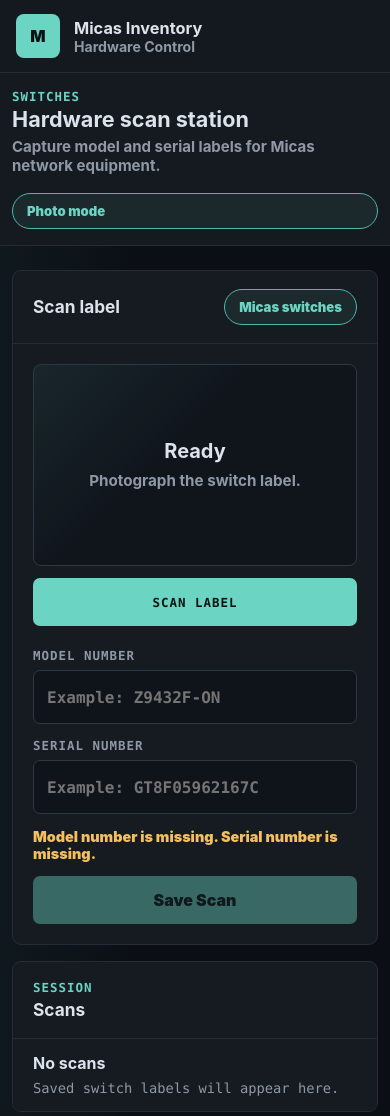
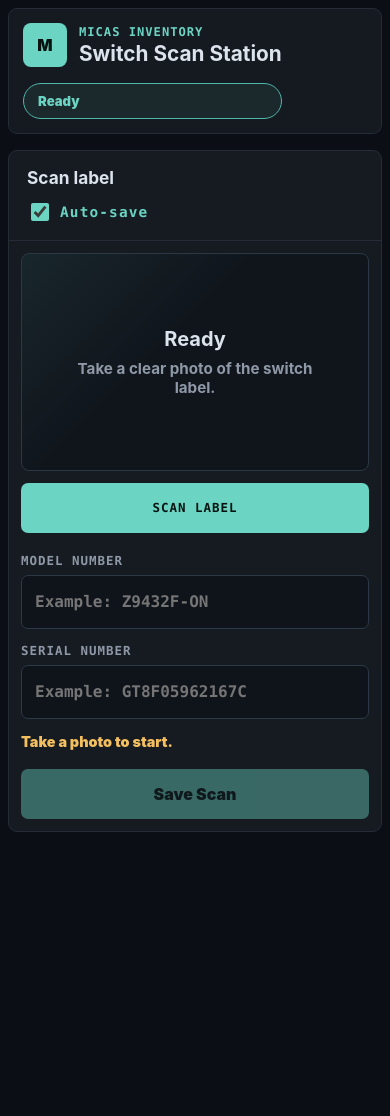
Before and after one commit to vihpol/automatic-scanner, a website: page public/index.html in a window 390 px wide. After the commit the page ends 844 px from the top, so only its background shows below. Drawn offline with Linux system fonts and the light colour scheme.

Commit message:
Simplify scan station with autosave

```diff
--- a/public/app.js
+++ b/public/app.js
@@ -1,6 +1,6 @@
 const state = {
   imageDataUrl: "",
-  history: []
+  saving: false
 };
 
 const supportStatus = document.querySelector("#supportStatus");
@@ -13,18 +13,18 @@
 const formStatus = document.querySelector("#formStatus");
 const modelNumber = document.querySelector("#modelNumber");
 const serialNumber = document.querySelector("#serialNumber");
-const historyList = document.querySelector("#historyList");
+const autoSave = document.querySelector("#autoSave");
 
 initialize();
 
 function initialize() {
-  supportStatus.textContent = "Photo mode";
+  supportStatus.textContent = "Ready";
   labelPhoto.addEventListener("change", handlePhotoSelection);
   extractPhoto.addEventListener("click", extractFromPhoto);
   scanForm.addEventListener("submit", submitCurrentScan);
   modelNumber.addEventListener("input", updateValidation);
   serialNumber.addEventListener("input", updateValidation);
-  renderHistory();
+  autoSave.addEventListener("change", updateValidation);
   updateValidation();
 }
 
@@ -53,14 +53,14 @@
 
 async function extractFromPhoto() {
   if (!state.imageDataUrl) {
-    setFormStatus("Take or choose a photo first.", false);
+    setFormStatus("Take a photo first.", false);
     return;
   }
 
   extractPhoto.disabled = true;
   extractPhoto.classList.add("hidden");
-  supportStatus.textContent = "Reading label";
-  setFormStatus("Reading model and serial.", true);
+  supportStatus.textContent = "Reading";
+  setFormStatus("Reading label.", true);
 
   try {
     const response = await fetch("/api/extract", {
@@ -78,11 +78,11 @@
       throw new Error(result.error || "Unable to extract fields.");
     }
 
-    applyExtraction(result.extraction);
+    await applyExtraction(result.extraction);
   } catch (error) {
     console.error(error);
-    setFormStatus("OCR failed. Retake photo or enter fields.", false);
-    supportStatus.textContent = "Needs review";
+    setFormStatus("OCR failed. Retake photo or type fields.", false);
+    supportStatus.textContent = "Review";
     extractPhoto.classList.remove("hidden");
   } finally {
     extractPhoto.disabled = false;
@@ -91,7 +91,10 @@
 
 async function submitCurrentScan(event) {
   event.preventDefault();
+  await saveScan();
+}
 
+async function saveScan() {
   const payload = {
     modelNumber: modelNumber.value.trim(),
     serialNumber: serialNumber.value.trim(),
@@ -100,14 +103,15 @@
   };
 
   const errors = getValidationErrors(payload);
-  if (errors.length > 0) {
+  if (errors.length > 0 || state.saving) {
     setFormStatus(errors.join(" "), false);
     return;
   }
 
+  state.saving = true;
   submitScan.disabled = true;
-  setFormStatus("Sending scan.", true);
-  let saved = false;
+  supportStatus.textContent = "Saving";
+  setFormStatus("Sending to Google Sheets.", true);
 
   try {
     const response = await fetch("/api/scans", {
@@ -123,29 +127,25 @@
       throw new Error((result.errors || [result.error]).join(" "));
     }
 
-    state.history.unshift(result.scan);
-    state.history = state.history.slice(0, 8);
-    renderHistory();
     serialNumber.value = "";
     clearPhoto();
-    saved = true;
-    updateValidation();
-    setFormStatus("Saved. Ready for the next photo.", true);
+    setFormStatus("Saved. Ready for next label.", true);
   } catch (error) {
     setFormStatus(error.message || "Unable to save scan.", false);
+    supportStatus.textContent = "Review";
   } finally {
-    if (!saved) {
-      updateValidation();
-    }
+    state.saving = false;
+    updateValidation();
   }
 }
 
-function applyExtraction(extraction) {
+async function applyExtraction(extraction) {
   modelNumber.value = extraction.modelNumber || "";
   serialNumber.value = extraction.serialNumber || "";
 
-  const confidence = Math.round(Number(extraction.confidence || 0) * 100);
-  supportStatus.textContent = confidence ? `${confidence}% read` : "Read complete";
+  const confidence = Number(extraction.confidence || 0);
+  const confidencePercent = Math.round(confidence * 100);
+  supportStatus.textContent = confidencePercent ? `${confidencePercent}% read` : "Read";
   updateValidation();
 
   const missing = getValidationErrors({
@@ -156,9 +156,16 @@
   if (missing.length > 0) {
     setFormStatus(`Review needed. ${missing.join(" ")}`, false);
     extractPhoto.classList.remove("hidden");
-  } else {
-    setFormStatus("Ready to save.", true);
+    return;
   }
+
+  if (autoSave.checked && confidence >= 0.45) {
+    setFormStatus("Read complete. Auto-saving.", true);
+    await saveScan();
+    return;
+  }
+
+  setFormStatus("Ready to save.", true);
 }
 
 function clearPhoto() {
@@ -169,7 +176,7 @@
   photoPlaceholder.classList.remove("hidden");
   extractPhoto.disabled = true;
   extractPhoto.classList.add("hidden");
-  supportStatus.textContent = "Photo mode";
+  supportStatus.textContent = "Ready";
 }
 
 function readCompressedImage(file) {
@@ -202,9 +209,15 @@
   };
   const errors = getValidationErrors(payload);
 
-  submitScan.disabled = errors.length > 0;
+  submitScan.disabled = errors.length > 0 || state.saving;
+
+  if (!state.imageDataUrl && errors.length > 0) {
+    setFormStatus("Take a photo to start.", false);
+    return;
+  }
+
   setFormStatus(
-    errors.length > 0 ? errors.join(" ") : "Ready to save.",
+    errors.length > 0 ? errors.join(" ") : autoSave.checked ? "Auto-save is on." : "Ready to save.",
     errors.length === 0
   );
 }
@@ -220,38 +233,3 @@
   formStatus.textContent = message;
   formStatus.classList.toggle("ready", ready);
 }
-
-function renderHistory() {
-  historyList.innerHTML = "";
-
-  if (state.history.length === 0) {
-    const item = document.createElement("li");
-    item.className = "history-item";
-    item.innerHTML = "<strong>No scans</strong><span>Saved switch labels will appear here.</span>";
-    historyList.append(item);
-    return;
-  }
-
-  state.history.forEach((scan) => {
-    const item = document.createElement("li");
-    item.className = "history-item";
-    item.innerHTML = `
-      <strong>${escapeHtml(scan.serialNumber)}</strong>
-      <span>${escapeHtml(scan.modelNumber)} &middot; ${new Date(scan.timestamp).toLocaleTimeString()}</span>
-    `;
-    historyList.append(item);
-  });
-}
-
-function escapeHtml(value) {
-  return String(value).replace(/[&<>"']/g, (character) => {
-    const entities = {
-      "&": "&amp;",
-      "<": "&lt;",
-      ">": "&gt;",
-      '"': "&quot;",
-      "'": "&#039;"
-    };
-    return entities[character];
-  });
-}
--- a/public/index.html
+++ b/public/index.html
@@ -7,36 +7,25 @@
     <link rel="stylesheet" href="/styles.css">
   </head>
   <body>
-    <div class="station-shell">
-      <aside class="side-rail" aria-label="Station">
+    <main class="app-shell">
+      <header class="topbar">
         <div class="brand-lockup">
           <div class="brand-mark">M</div>
           <div>
-            <strong>Micas Inventory</strong>
-            <span>Hardware Control</span>
+            <p class="eyebrow">Micas Inventory</p>
+            <h1 id="page-title">Switch Scan Station</h1>
           </div>
         </div>
-
-        <nav class="rail-nav" aria-label="Station sections">
-          <span class="rail-item active">Scan station</span>
-          <span class="rail-item">Switch labels</span>
-        </nav>
-      </aside>
-
-      <main class="app-shell">
-        <header class="topbar">
-          <div>
-            <p class="eyebrow">Switches</p>
-            <h1 id="page-title">Hardware scan station</h1>
-            <p class="subhead">Capture model and serial labels for Micas network equipment.</p>
-          </div>
-          <span class="status-pill" id="supportStatus">Photo mode</span>
+        <span class="status-pill" id="supportStatus">Ready</span>
       </header>
 
       <section class="scanner-panel" aria-labelledby="page-title">
         <div class="panel-heading">
           <h2>Scan label</h2>
-            <span class="panel-chip">Micas switches</span>
+          <label class="toggle-control">
+            <input id="autoSave" type="checkbox" checked>
+            <span>Auto-save</span>
+          </label>
         </div>
 
         <div class="station-grid">
@@ -45,7 +34,7 @@
               <img id="photoPreview" alt="Selected inventory label preview">
               <div class="photo-placeholder" id="photoPlaceholder">
                 <strong>Ready</strong>
-                  <span>Photograph the switch label.</span>
+                <span>Take a clear photo of the switch label.</span>
               </div>
             </div>
 
@@ -67,24 +56,13 @@
               <input id="serialNumber" name="serialNumber" autocomplete="off" placeholder="Example: GT8F05962167C">
             </label>
 
-              <div class="form-status" id="formStatus" role="status">Scan or enter both fields before submitting.</div>
+            <div class="form-status" id="formStatus" role="status">Take a photo to start.</div>
 
             <button class="submit-button" id="submitScan" type="submit" disabled>Save Scan</button>
           </form>
         </div>
       </section>
-
-        <section class="history-panel" aria-labelledby="history-title">
-          <div class="section-heading">
-            <div>
-              <p class="eyebrow">Session</p>
-              <h2 id="history-title">Scans</h2>
-            </div>
-          </div>
-          <ul class="history-list" id="historyList"></ul>
-        </section>
     </main>
-    </div>
 
     <script src="/app.js"></script>
   </body>
--- a/public/styles.css
+++ b/public/styles.css
@@ -1,19 +1,14 @@
 :root {
   color-scheme: dark;
   --bg: #0b0f15;
-  --rail: #141920;
   --panel: #161b22;
-  --panel-soft: #1d2430;
   --panel-deep: #10151c;
   --line: #252c36;
   --line-strong: #2c3845;
   --text: #dce3ec;
   --muted: #8f98a6;
-  --dim: #5f6876;
   --accent: #6bd4c2;
-  --accent-deep: #193a38;
   --accent-line: #4eb7a9;
-  --danger: #ff625c;
   --warning: #f4bf5f;
   --field: #0f141b;
 }
@@ -40,26 +35,29 @@
   cursor: pointer;
 }
 
-.station-shell {
+.app-shell {
   display: grid;
-  grid-template-columns: 270px minmax(0, 1fr);
-  min-height: 100vh;
-  background:
-    linear-gradient(90deg, rgba(107, 212, 194, 0.05), transparent 34%),
-    var(--bg);
+  gap: 16px;
+  width: min(980px, calc(100% - 28px));
+  margin: 0 auto;
+  padding: 18px 0;
 }
 
-.side-rail {
-  border-right: 1px solid var(--line);
-  background: var(--rail);
-  padding: 24px 20px;
+.topbar {
+  display: flex;
+  align-items: center;
+  justify-content: space-between;
+  gap: 16px;
+  border: 1px solid var(--line);
+  border-radius: 9px;
+  background: #151a21;
+  padding: 16px;
 }
 
 .brand-lockup {
   display: flex;
   align-items: center;
-  gap: 14px;
-  margin-bottom: 34px;
+  gap: 12px;
 }
 
 .brand-mark {
@@ -73,73 +71,25 @@
   font-weight: 900;
 }
 
-.brand-lockup strong {
-  display: block;
-  color: var(--text);
-  font-size: 1.02rem;
-}
-
-.brand-lockup span {
-  display: block;
-  color: var(--muted);
-  font-size: 0.88rem;
-  font-weight: 700;
-}
-
-.rail-nav {
-  display: grid;
-  gap: 8px;
-}
-
-.rail-item {
-  border-radius: 7px;
-  color: var(--muted);
-  font-weight: 800;
-  padding: 13px 14px;
-}
-
-.rail-item.active {
-  background: rgba(107, 212, 194, 0.13);
-  color: var(--accent);
-}
-
-.app-shell {
-  display: grid;
-  gap: 16px;
-  padding: 22px 32px 28px;
-}
-
-.topbar {
-  display: flex;
-  align-items: center;
-  justify-content: space-between;
-  gap: 18px;
-  border-bottom: 1px solid var(--line);
-  margin: -22px -32px 4px;
-  padding: 22px 32px;
-  background: #151a21;
-}
-
 .eyebrow {
   margin: 0 0 4px;
   color: var(--accent);
   font-family: ui-monospace, SFMono-Regular, Menlo, Monaco, Consolas, "Liberation Mono", monospace;
-  font-size: 0.78rem;
+  font-size: 0.76rem;
   font-weight: 900;
   letter-spacing: 0.08em;
   text-transform: uppercase;
 }
 
 h1,
-h2,
-.subhead {
+h2 {
   margin: 0;
   letter-spacing: 0;
 }
 
 h1 {
   color: var(--text);
-  font-size: clamp(1.35rem, 3vw, 1.85rem);
+  font-size: clamp(1.3rem, 4vw, 1.85rem);
   line-height: 1.05;
 }
 
@@ -147,15 +97,7 @@
   font-size: 1.08rem;
 }
 
-.subhead {
-  color: var(--muted);
-  font-size: 0.94rem;
-  font-weight: 700;
-  margin-top: 6px;
-}
-
-.status-pill,
-.panel-chip {
+.status-pill {
   flex: 0 0 auto;
   border: 1px solid var(--accent-line);
   border-radius: 999px;
@@ -167,29 +109,43 @@
   white-space: nowrap;
 }
 
-.scanner-panel,
-.history-panel {
+.scanner-panel {
   overflow: hidden;
   border: 1px solid var(--line);
   border-radius: 9px;
   background: var(--panel);
 }
 
-.panel-heading,
-.section-heading {
+.panel-heading {
   display: flex;
   align-items: center;
   justify-content: space-between;
   gap: 12px;
-  padding: 18px 20px;
+  padding: 16px 18px;
+}
+
+.toggle-control {
+  display: flex;
+  align-items: center;
+  gap: 8px;
+  color: var(--accent);
+  font-size: 0.9rem;
+  font-weight: 900;
+  text-transform: none;
+}
+
+.toggle-control input {
+  width: 18px;
+  min-height: 18px;
+  accent-color: var(--accent);
 }
 
 .station-grid {
   display: grid;
-  grid-template-columns: minmax(320px, 0.95fr) minmax(320px, 1fr);
-  gap: 22px;
+  grid-template-columns: minmax(300px, 0.95fr) minmax(300px, 1fr);
+  gap: 20px;
   border-top: 1px solid var(--line);
-  padding: 20px;
+  padding: 18px;
 }
 
 .photo-frame {
@@ -258,7 +214,7 @@
 .file-button,
 .submit-button {
   display: grid;
-  min-height: 48px;
+  min-height: 50px;
   place-items: center;
   border-radius: 7px;
   background: var(--accent);
@@ -329,62 +285,24 @@
   display: none;
 }
 
-.history-list {
-  display: grid;
-  gap: 0;
-  margin: 0;
-  padding: 0;
-  list-style: none;
-}
-
-.history-item {
-  border-top: 1px solid var(--line);
-  background: var(--panel);
-  padding: 14px 20px;
-}
-
-.history-item strong {
-  display: block;
-  margin-bottom: 4px;
-  color: var(--text);
-}
-
-.history-item span {
-  color: var(--muted);
-  font-family: ui-monospace, SFMono-Regular, Menlo, Monaco, Consolas, "Liberation Mono", monospace;
-  font-size: 0.86rem;
-}
-
-@media (max-width: 900px) {
-  .station-shell {
-    grid-template-columns: 1fr;
-  }
-
-  .side-rail {
-    border-right: 0;
-    border-bottom: 1px solid var(--line);
-    padding: 14px 16px;
-  }
-
-  .rail-nav {
-    display: none;
-  }
-
-  .brand-lockup {
-    margin-bottom: 0;
-  }
-
+@media (max-width: 760px) {
   .app-shell {
-    padding: 12px;
+    width: min(100% - 16px, 560px);
+    padding: 8px 0;
   }
 
   .topbar {
     display: grid;
-    margin: -12px -12px 8px;
-    padding: 16px 12px;
+    padding: 14px;
   }
 
   .station-grid {
     grid-template-columns: 1fr;
+    padding: 12px;
+  }
+
+  .panel-heading {
+    align-items: flex-start;
+    display: grid;
   }
 }
```
Lines whose indentation alone changed are shown as unchanged.
